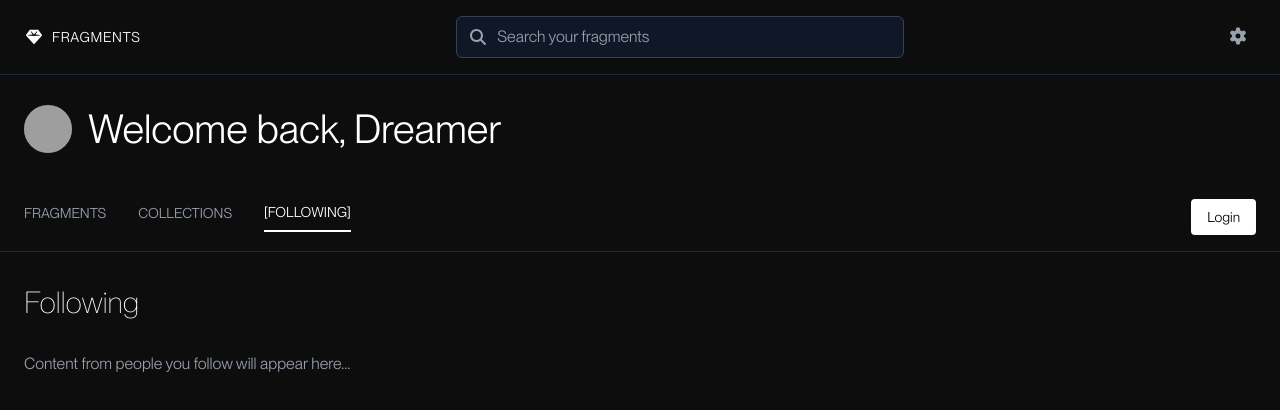
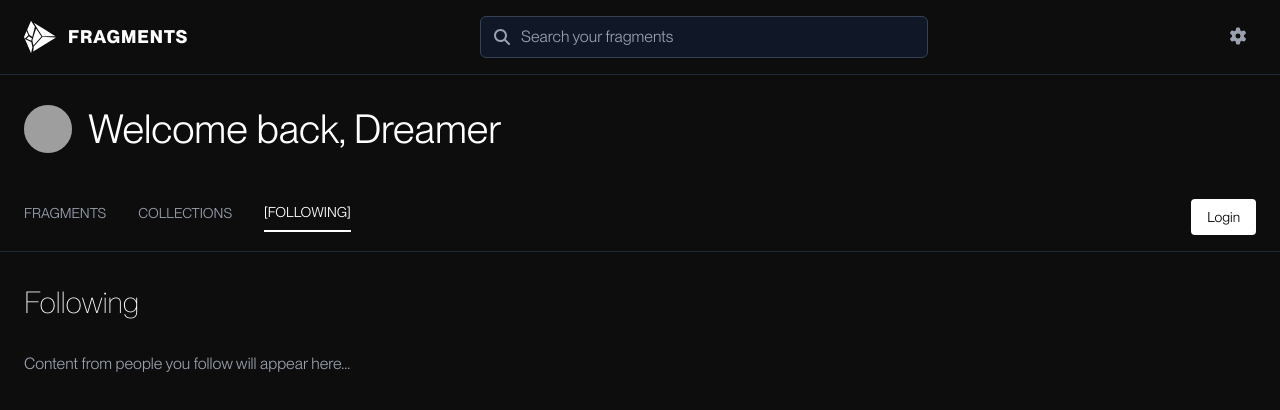
Before and after one commit to charity-g/fragment-HTN2025, a Next.js app in the folder frontend/: page /following in a window 1280 px wide. Shown: the top 410 px of the page. Built offline with nearby package versions, Linux system fonts and the light colour scheme; no server answers; grey boxes are pictures that could not be loaded.

Commit message:
various frontend ui fixes

```diff
--- a/frontend/app/Components/CollectionGrid.tsx
+++ b/frontend/app/Components/CollectionGrid.tsx
@@ -1,21 +1,22 @@
+import { useRouter } from "next/navigation";
 import Collection from "@/types/Collection";
 
 const CollectionGrid: React.FC<{ collections: Collection[] }> = ({ collections }) => {
-    console.log(collections);
+  const router = useRouter();
   return (
     <div className="grid grid-cols-1 sm:grid-cols-2 lg:grid-cols-5 gap-6 p-6">
       {collections.map((collection, index) => (
-      <Collection key={index} collection={collection} />
+        <CollectionCard key={index} collection={collection} router={router} />
       ))}
     </div>
   );
 };
 
-
-const Collection: React.FC<{ collection: Collection }> = ({ collection }) => {
+const CollectionCard: React.FC<{ collection: Collection, router: any }> = ({ collection, router }) => {
   return (
     <div
-          className="rounded-lg bg-transparent shadow-none overflow-hidden"
+      className="rounded-lg bg-transparent shadow-none overflow-hidden cursor-pointer"
+      onClick={() => router.push(`/collections/${encodeURIComponent(collection.title)}`)}
     >
       <div className="aspect-square bg-transparent flex items-center justify-center">
         <img
@@ -30,7 +31,8 @@ const Collection: React.FC<{ collection: Collection }> = ({ collection }) => {
           {collection.count} fragments • {collection.privacy}
         </p>
       </div>
-          </div>);
+    </div>
+  );
 }
 
 export default CollectionGrid;
--- a/frontend/app/Components/FragmentNavbar.tsx
+++ b/frontend/app/Components/FragmentNavbar.tsx
@@ -1,6 +1,7 @@
 "use client";
 import { useRouter } from "next/navigation";
 import { useAuth } from "@/hooks/useAuth";
+
 
 export default function FragmentNavbar({ currrouter }: { currrouter: string }) {
   const router = useRouter();
@@ -29,7 +30,6 @@ export default function FragmentNavbar({ currrouter }: { currrouter: string }) {
           {currrouter === "/following" ? "[FOLLOWING]" : "FOLLOWING"}
         </button>
       </nav>
-
       <div className="flex gap-3">
         {currrouter === "/fragments" && (
           <>
--- a/frontend/app/Components/HeaderSection.tsx
+++ b/frontend/app/Components/HeaderSection.tsx
@@ -3,8 +3,13 @@
 import { FontAwesomeIcon } from "@fortawesome/react-fontawesome";
 import { faSearch, faCog, faGem } from "@fortawesome/free-solid-svg-icons";
 import { useSearch } from "../contexts/SearchContext";
+import Image from "next/image";
+import logo from "@/app/src/images/logo.svg";
+import { useRouter } from "next/navigation";
+
 
 export default function HeaderSection() {
+  const router = useRouter();
   const { query, setQuery, performSearch, isSearching } = useSearch();
 
   const handleSearch = (e: React.FormEvent) => {
@@ -14,9 +19,12 @@ export default function HeaderSection() {
 
   return (
     <header className="flex items-center justify-between px-6 py-4 border-b border-gray-800">
-      <div className="flex items-center gap-2">
-        <FontAwesomeIcon icon={faGem} className="w-5 h-5" />
-        <span className="text-sm tracking-wider">FRAGMENTS</span>
+      <div
+        className="flex items-center gap-3 cursor-pointer"
+        onClick={() => router.push("/")}
+      >
+        <Image src={logo} alt="Logo" width={32} height={32} style={{ filter: "invert(1)" }} />
+        <span className="text-lg font-bold tracking-wider">FRAGMENTS</span>
       </div>
       <div className="flex-1 max-w-md mx-8">
         <form onSubmit={handleSearch} className="relative">
--- a/frontend/app/collections/[collection_name]/page.tsx
+++ b/frontend/app/collections/[collection_name]/page.tsx
@@ -60,9 +60,14 @@ function CollectionContent({collectionName}: {collectionName: string | undefined
     }, [collectionName]);
 
     return (
-        <div>
-            <h1 className="text-2xl font-bold">Collection: <h2 className="text-xl"> {collectionName} </h2></h1>
-            <MasonryGrid gifs={gifs} />
-        </div>
+    <div className="p-6 flex flex-col gap-4">
+  <div className="flex flex-col sm:flex-row sm:items-center sm:gap-2">
+    <h1 className="text-2xl font-bold">Collection:</h1>
+    <h2 className="text-xl font-medium text-gray-700">{collectionName}</h2>
+  </div>
+
+  <MasonryGrid gifs={gifs} />
+</div>
+
     );
 }
--- a/frontend/app/globals.css
+++ b/frontend/app/globals.css
@@ -78,3 +78,16 @@ body {
   font-family: 'PPNeueMontreal', Arial, Helvetica, sans-serif;
   font-weight: 100;
 }
+
+@keyframes wave {
+  0% {
+    transform: translateX(-100%);
+  }
+  100% {
+    transform: translateX(100%);
+  }
+}
+
+.group-hover\:animate-wave::before {
+  animation: wave 1.2s ease-in-out forwards;
+}
--- a/frontend/app/page.tsx
+++ b/frontend/app/page.tsx
@@ -31,7 +31,7 @@ function LandingContent() {
             <div className={styles.btn}>Loading...</div>
           ) : user ? (
             <>
-              <span className={styles.btn}>Hello, {user.name}!</span>
+              <a href="/fragments" className={styles.btn} ><span>Hello, {user.name}!</span></a>
               <a className={styles.btn} href="/auth/logout">
                 Logout
               </a>
```
Lines whose indentation alone changed are shown as unchanged.
